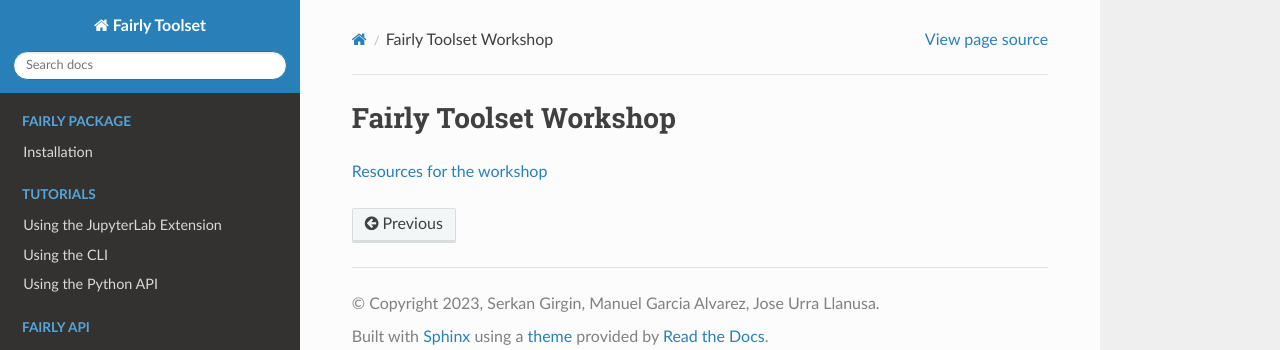
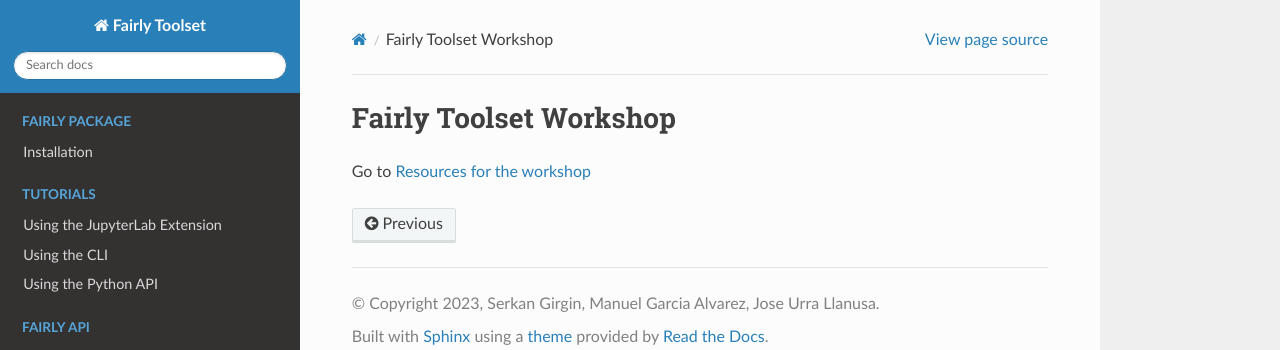
Before and after one commit to ITC-CRIB/fairly, a Sphinx documentation site: the page built from docs/tutorials/workshop.rst, in a window 1280 px wide. Shown: the top 350 px of the page. Built offline with Sphinx 7.4.7 and the Read the Docs theme 2.0.0, drawn with Linux system fonts in a browser that asks for light colours.

Commit message:
fix typos

```diff
--- a/docs/tutorials/jupyterlab.rst
+++ b/docs/tutorials/jupyterlab.rst
@@ -179,7 +179,7 @@
 Windows
 """"""""""""
 
-1. Using the Windows File Explorer, go to :code:`C:\Users\<You-user-name>\`
+1. Using the Windows File Explorer, go to **C:\Users\<You-user-name>**
 2. Create a directory called :code:`.fairly`
 3. Inside :code:`~/.fairly`, create a file file called :code:`config.json`. You may need to change the explorer settings to show the file extension or *fairly* will not be able to read the token.
 4. Copy the following test into this file, and add your token under **zenodo**
--- a/docs/tutorials/workshop.rst
+++ b/docs/tutorials/workshop.rst
@@ -1,4 +1,4 @@
 Fairly Toolset Workshop
 """"""""""""""""""""""""
 
-`Resources for the workshop <https://hackmd.io/s9JTIbPARYWdETF6xXVH1Q>`_
+Go to `Resources for the workshop <https://hackmd.io/s9JTIbPARYWdETF6xXVH1Q>`_
```
